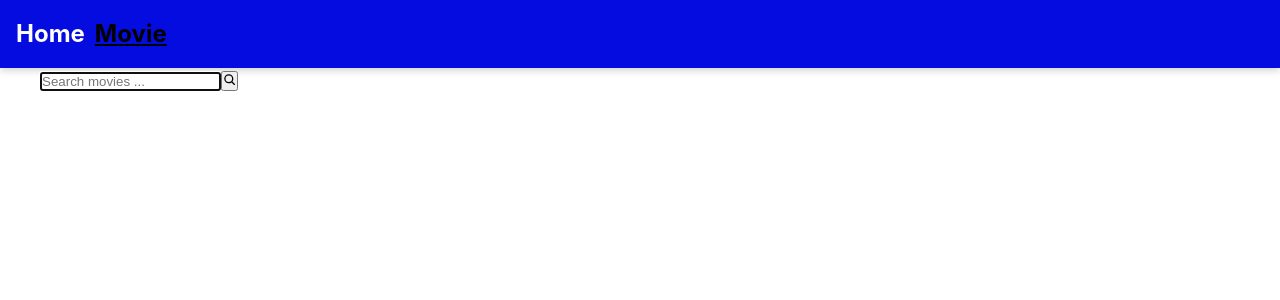
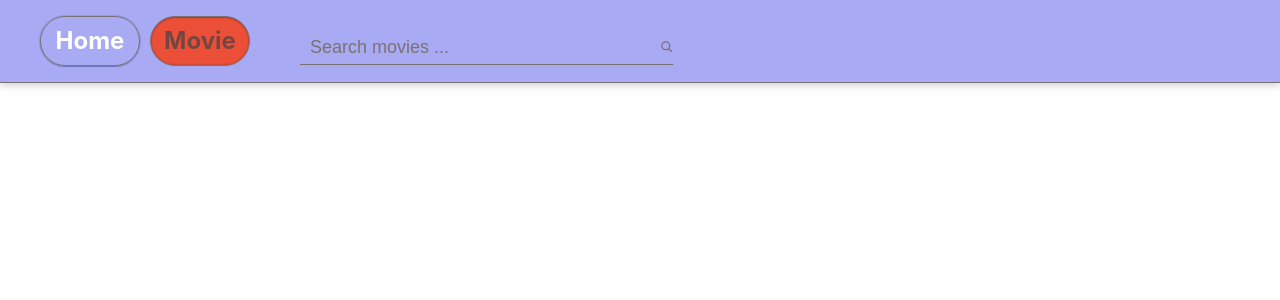
Before and after one commit to makssozykin/goit-react-hw-05, a React (Vite) app: page /movies in a window 1280 px wide. Shown: the top 300 px of the page. Built offline with nearby package versions, Linux system fonts and the light colour scheme.

Commit message:
ChooseDate, MovieList, Navigation, SearchBar, MoviePage components updated

```diff
--- a/src/components/ChooseDate/ChooseDate.module.css
+++ b/src/components/ChooseDate/ChooseDate.module.css
@@ -5,75 +5,49 @@
 
 .switch {
   position: relative;
-  /* top: 50%;
-  left: 50%; */
   width: 160px;
-  height: 50px;
+  height: 30px;
   text-align: center;
-  /* margin: -30px 0 0 -75px; */
-  background: #00bc9c;
+  background: rgba(68, 66, 70, 0.513);
+  box-shadow: inset rgba(9, 30, 66, 0.25) 0px 1px 1px,
+    inset rgba(9, 30, 66, 0.13) 0px 0px 1px 1px;
   transition: all 0.2s ease;
   border-radius: 25px;
 }
-.switch span {
-  position: absolute;
-  width: 20px;
-  height: 4px;
-  top: 50%;
-  left: 47%;
-  margin: -2px 0px 0px -4px;
-  background: #fff;
-  display: block;
-  transform: rotate(-45deg);
-  transition: all 0.2s ease;
-}
-.switch span:after {
-  content: '';
-  display: block;
-  position: absolute;
-  width: 4px;
-  height: 12px;
-  margin-top: -8px;
-  background: #fff;
-  transition: all 0.2s ease;
-}
+
 input[type='radio'] {
   display: none;
 }
 .switch label {
   cursor: pointer;
   color: rgba(0, 0, 0, 0.2);
-  width: 60px;
+  width: 80px;
+  border-radius: 25px;
   font-size: 18px;
   font-weight: 500;
-  line-height: 50px;
+  line-height: 30px;
   transition: all 0.2s ease;
 }
 label[for='day'] {
   position: absolute;
   left: 0px;
-  height: 20px;
 }
 label[for='week'] {
   position: absolute;
-  right: 5px;
+  right: 0px;
 }
-.toggle-radio input:nth-child(2):checked ~ .switch {
-  background-color: #eb4f37;
-}
-.toggle-radio input:nth-child(2):checked ~ .switch span {
-  background: #fff;
-  margin-left: -8px;
-}
-.toggle-radio input:nth-child(2):checked ~ .switch span:after {
-  background: #fff;
-  height: 20px;
-  margin-top: -8px;
-  margin-left: 8px;
-}
+
 .toggle-radio input:nth-child(1):checked ~ .switch label[for='day'] {
   color: #fff;
+  background-color: #eb4f37;
+  box-shadow: rgba(9, 30, 66, 0.25) 0px 1px 1px,
+    rgba(9, 30, 66, 0.13) 0px 0px 1px 1px;
+  transition: all 0.3s ease-in-out;
 }
 .toggle-radio input:nth-child(2):checked ~ .switch label[for='week'] {
   color: #fff;
+  background-color: #eb4f37;
+  box-shadow: rgba(9, 30, 66, 0.25) 0px 1px 1px,
+    rgba(9, 30, 66, 0.13) 0px 0px 1px 1px;
+  transition: all 0.3s ease-in-out;
 }
--- a/src/components/MovieList/MovieList.jsx
+++ b/src/components/MovieList/MovieList.jsx
@@ -21,11 +21,29 @@ export const MovieList = ({ movies }) => {
                 alt={movie.title}
               />
               <p className={css['movie-title']}>{movie.title} </p>
-              <p className={css.score}>{`${
-                movie.vote_average > 0
-                  ? ` ${Math.round(movie.vote_average * 10) / 10}/10`
-                  : ' NR'
-              }`}</p>
+              <p className={css.score}>
+                <svg
+                  xmlns="http://www.w3.org/2000/svg"
+                  width="14"
+                  height="14"
+                  className={css['ipc - icon']}
+                  viewBox="0 0 24 24"
+                  role="presentation"
+                >
+                  <path d="M12 17.27l4.15 2.51c.76.46 1.69-.22 1.49-1.08l-1.1-4.72 3.67-3.18c.67-.58.31-1.68-.57-1.75l-4.83-.41-1.89-4.46c-.34-.81-1.5-.81-1.84 0L9.19 8.63l-4.83.41c-.88.07-1.24 1.17-.57 1.75l3.67 3.18-1.1 4.72c-.2.86.73 1.54 1.49 1.08l4.15-2.5z"></path>
+                </svg>
+                {`${
+                  movie.vote_average > 0
+                    ? ` ${
+                        movie.vote_average % movie.vote_average === 0
+                          ? (Math.round(movie.vote_average * 10) / 10).toFixed(
+                              1
+                            )
+                          : Math.round(movie.vote_average * 10) / 10
+                      }`
+                    : ' NR'
+                }`}
+              </p>
             </Link>
           </li>
         );
@@ -33,9 +51,3 @@ export const MovieList = ({ movies }) => {
     </ul>
   );
 };
-
-// {
-//   `${movie.title} - score ${
-//     movie.vote_average > 0 ? ` ${Math.round(movie.vote_average * 10)}%` : ' NR'
-//   }`;
-// }
--- a/src/components/MovieList/MovieList.module.css
+++ b/src/components/MovieList/MovieList.module.css
@@ -4,6 +4,8 @@
   align-items: center;
   justify-content: center;
   gap: 10px;
+  margin-bottom: 10px;
+  transition: all 0.5s ease-in-out;
 }
 
 .movieItem {
@@ -16,6 +18,7 @@
   border-radius: 5px;
   box-shadow: 0 0 1px 1px rgba(0, 0, 0, 0.2);
   color: black;
+  transition: all 0.5s ease-in-out;
 }
 
 .movieItem img {
@@ -26,21 +29,41 @@
 }
 
 .movieItem .movie-title {
+  display: flex;
+  align-items: center;
   height: 48px;
   font-size: 14px;
   font-weight: 500;
   line-height: 1.5;
   padding: 0 10px;
-  text-overflow: ellipsis;
+  color: black;
 }
 
 .score {
   position: absolute;
-  bottom: 55px;
+  bottom: 35px;
   right: 3px;
-  width: 50px;
-  border: 1px solid black;
-  border-radius: 4px;
+  width: 35px;
+  height: 35px;
+  display: flex;
+  align-items: center;
+  justify-content: center;
+  border: none;
+  box-shadow: 0 0 1px 1px rgba(0, 0, 0, 0.2);
+  border-radius: 50%;
+  color: black;
   background-color: #fff;
+  font-size: 12px;
+  font-weight: bold;
   text-align: center;
 }
+.score svg {
+  width: 14px;
+  height: 14px;
+  fill: rgb(245, 197, 24);
+}
+
+.ipc-icon {
+  vertical-align: middle;
+  color: rgb(245, 197, 24);
+}
--- a/src/components/Navigation/Navigation.module.css
+++ b/src/components/Navigation/Navigation.module.css
@@ -2,9 +2,10 @@
   display: flex;
   justify-content: space-between;
   align-items: center;
-  padding: 1rem;
-  background-color: #050ce0;
+  padding: 16px 40px;
+  background-color: #050ce058;
   color: #fff;
+  border-bottom: 1px solid rgb(124, 113, 113);
   box-shadow: 0 2px 8px rgba(0, 0, 0, 0.2);
 }
 .nav {
@@ -12,12 +13,25 @@
   gap: 10px;
   font-size: 1.5rem;
   a {
+    display: flex;
+    align-items: center;
+    justify-content: center;
+    width: 100px;
+    height: 50px;
     color: white;
+    border: 1px solid rgb(124, 113, 113);
+    border-radius: 25px;
+    box-shadow: rgba(9, 30, 66, 0.25) 0px 1px 1px,
+      rgba(9, 30, 66, 0.13) 0px 0px 1px 1px;
     font-weight: bold;
     text-decoration: none;
+    transition: all 0.3s ease-in-out;
   }
   .active {
-    text-decoration: underline;
-    color: black;
+    color: rgba(68, 66, 70, 0.704);
+    background-color: #eb4f37;
+    box-shadow: inset rgba(9, 30, 66, 0.25) 0px 1px 1px,
+      inset rgba(9, 30, 66, 0.13) 0px 0px 1px 1px;
+    transition: all 0.3s ease-in-out;
   }
 }
--- a/src/components/SearchBar/SearchBar.jsx
+++ b/src/components/SearchBar/SearchBar.jsx
@@ -1,6 +1,7 @@
 import { useState } from 'react';
 import toast from 'react-hot-toast';
 import { IoSearch } from 'react-icons/io5';
+import css from './SearchBar.module.css';
 
 export const SearchBar = ({ setQueryParams }) => {
   const [searchQuery, setSearchQuery] = useState('');
@@ -20,8 +21,9 @@ export const SearchBar = ({ setQueryParams }) => {
     setSearchQuery(value);
   };
   return (
-    <form onSubmit={handleSubmit}>
+    <form className={css['search-form']} onSubmit={handleSubmit}>
       <input
+        className={css['search-input']}
         type="text"
         autoComplete="off"
         autoFocus
@@ -29,7 +31,7 @@ export const SearchBar = ({ setQueryParams }) => {
         value={searchQuery}
         onChange={handleInputChange}
       />
-      <button type="submit">
+      <button className={css['search-btn']} type="submit">
         <IoSearch />
       </button>
     </form>
--- /dev/null
+++ b/src/components/SearchBar/SearchBar.module.css
@@ -0,0 +1,47 @@
+.search-form {
+  position: absolute;
+  top: 32px;
+  left: 300px;
+  display: flex;
+  justify-content: flex-start;
+}
+
+.search-input {
+  border-style: none;
+  min-width: 320px;
+  width: 360px;
+  font-size: 18px;
+  font-weight: 500;
+  line-height: 1.2;
+  border-bottom: 1px solid rgb(124, 113, 113);
+  background-color: transparent;
+  color: rgb(124, 113, 113);
+  caret-color: rgb(124, 113, 113);
+  padding-top: 5px;
+  padding-bottom: 5px;
+  padding-left: 5px;
+  &::placeholder {
+    color: rgb(124, 113, 113);
+    font-size: 18px;
+    font-weight: 500;
+    line-height: 1.2;
+    padding-left: 5px;
+    padding-right: 5px;
+  }
+}
+.search-input:focus {
+  outline: none;
+}
+
+.search-btn {
+  padding-top: 5px;
+  padding-bottom: 5px;
+  border-style: none;
+  border-bottom: 1px solid rgb(124, 113, 113);
+  background-color: transparent;
+  cursor: pointer;
+}
+
+.search-btn > svg {
+  fill: rgb(124, 113, 113);
+}
--- a/src/pages/MoviePage/MoviePage.module.css
+++ b/src/pages/MoviePage/MoviePage.module.css
@@ -1,3 +1,4 @@
 .main-cont {
   padding: 0 40px;
+  margin-top: 10px;
 }
```
